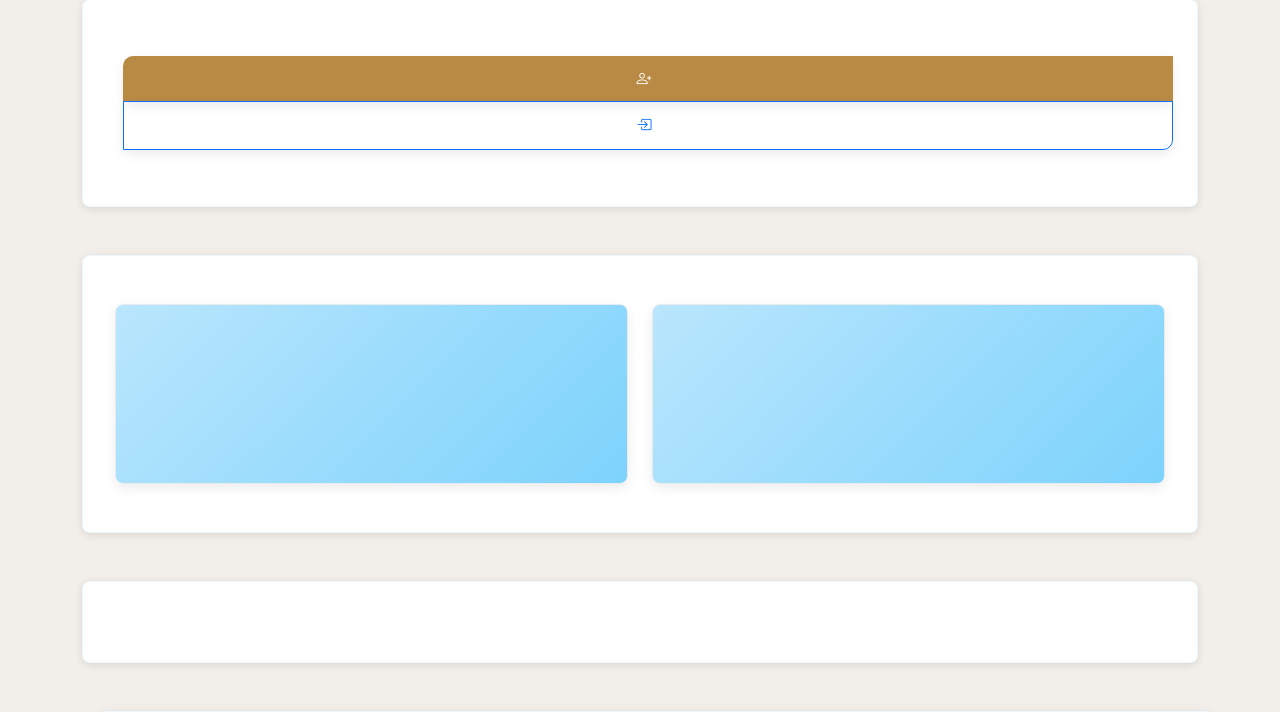
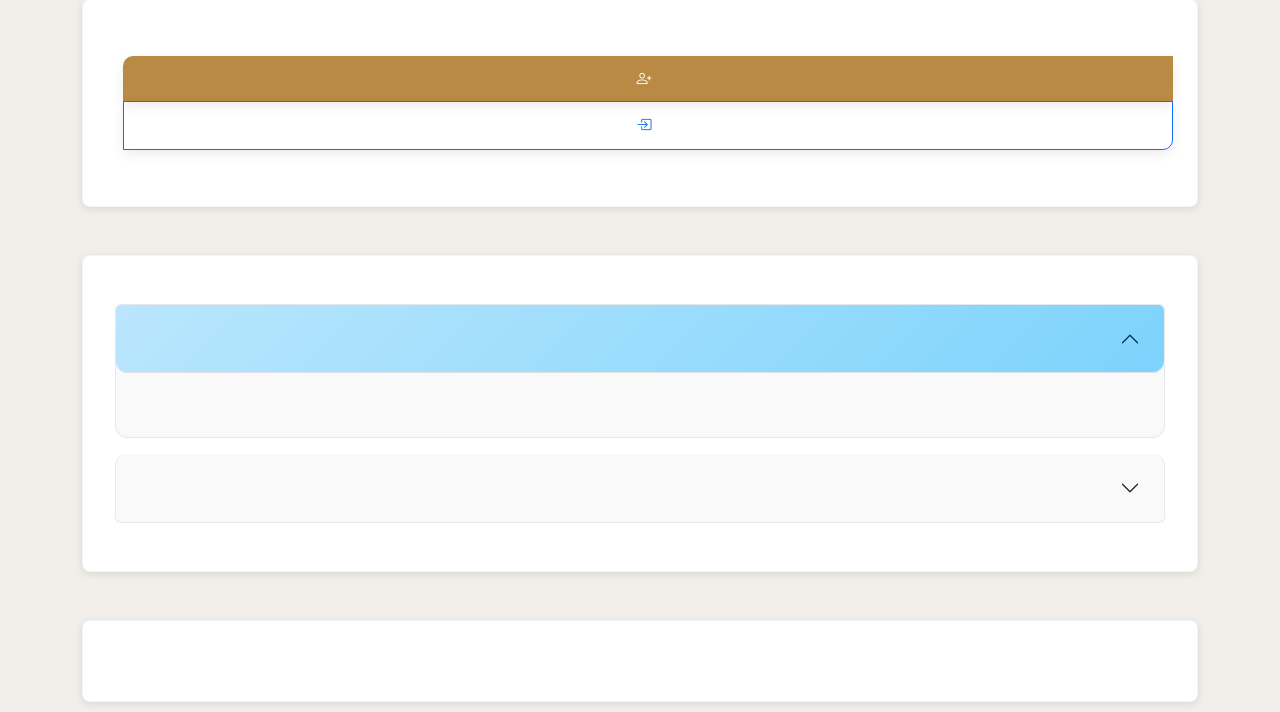
Before and after one commit to ficore-africa/TRADERS_AND_STARTUPS, a Flask app: template ficore_labs/templates/general/landingpage.html in a window 1280 px wide. Shown: the part 222-934 px from the top of the page. Run offline with Flask 3, Linux system fonts and the light colour scheme; the template is opened without the code that fills it: most values are stand-ins (such as "Sample title", 1, 10 or a date in 2020); one stand-in notice (Sample message) is shown; parts of the project's set-up code (start-up, migrations or seed data) failed here and were passed over; some libraries are stand-ins or nearby versions.

Commit message:
Update landingpage.html

```diff
--- a/ficore_labs/templates/general/landingpage.html
+++ b/ficore_labs/templates/general/landingpage.html
@@ -21,26 +21,34 @@
     <div class="section-card mt-5">
         <h3 class="section-title">{{ t('general_who_we_serve', default='Who We Serve') | e }}</h3>
         <p class="text-muted">{{ t('general_who_we_serve_desc', default='Ficore Africa empowers individuals, businesses, and agents with tailored financial tools.') | e }}</p>
-        <div class="row">
-            <div class="col-md-6">
+        <div class="accordion" id="whoWeServeAccordion">
+            <div class="accordion-item">
+                <h3 class="accordion-header" id="businessOwners">
+                    <button class="accordion-button" type="button" data-bs-toggle="collapse" data-bs-target="#collapseBusinessOwners" aria-expanded="true" aria-controls="collapseBusinessOwners">
+                        {{ t('general_trader', default='Business Owners') | e }}
+                    </button>
+                </h3>
+                <div id="collapseBusinessOwners" class="accordion-collapse collapse show" aria-labelledby="businessOwners" data-bs-parent="#whoWeServeAccordion">
+                    <div class="accordion-body">
                         <a href="{{ url_for('users.signup') }}" class="tool-card-link">
-                    <div class="card mb-3">
-                        <div class="card-body">
-                            <h5>{{ t('general_trader', default='Business Owners') | e }}</h5>
                             <p>{{ t('general_trader_desc', default='Streamline debtors, creditors, and financial reports.') | e }}</p>
+                        </a>
                     </div>
                 </div>
+            </div>
+            <div class="accordion-item">
+                <h3 class="accordion-header" id="startups">
+                    <button class="accordion-button collapsed" type="button" data-bs-toggle="collapse" data-bs-target="#collapseStartups" aria-expanded="false" aria-controls="collapseStartups">
+                        {{ t('general_startup', default='Startups') | e }}
+                    </button>
+                </h3>
+                <div id="collapseStartups" class="accordion-collapse collapse" aria-labelledby="startups" data-bs-parent="#whoWeServeAccordion">
+                    <div class="accordion-body">
+                        <a href="{{ url_for('users.signup') }}" class="tool-card-link">
+                            <p>{{ t('general_startup_desc', default='Track funds, forecast scenarios, and generate investor reports.') | e }}</p>
                         </a>
                     </div>
-            <div class="col-md-6">
-                <a href="{{ url_for('users.signup') }}" class="tool-card-link">
-                    <div class="card mb-3">
-                        <div class="card-body">
-                            <h5>{{ t('general_startup', default='Startups') | e }}</h5>
-                            <p>{{ t('general_startup_desc', default='Track funds, forecast scenarios, and generate investor reports.') | e }}</p>
                 </div>
-                    </div>
-                </a>
             </div>
         </div>
     </div>
@@ -51,10 +59,18 @@
         <p class="text-muted">{{ t('general_tools_desc', default='Powerful tools to manage your finances effectively.') | e }}</p>
         {% if explore_features_for_template %}
             {% set categories = ['Business', 'Startup'] %}
+            <div class="accordion" id="exploreToolsAccordion">
                 {% for category in categories %}
                     {% set category_tools = explore_features_for_template | selectattr('category', 'equalto', category) | list %}
                     {% if category_tools %}
-                    <h4>{{ t('general_' + category | lower + '_tools', default=category + ' Tools') | e }}</h4>
+                        <div class="accordion-item">
+                            <h3 class="accordion-header" id="tools{{ category }}">
+                                <button class="accordion-button collapsed" type="button" data-bs-toggle="collapse" data-bs-target="#collapseTools{{ category }}" aria-expanded="false" aria-controls="collapseTools{{ category }}">
+                                    {{ t('general_' + category | lower + '_tools', default=category + ' Tools') | e }}
+                                </button>
+                            </h3>
+                            <div id="collapseTools{{ category }}" class="accordion-collapse collapse" aria-labelledby="tools{{ category }}" data-bs-parent="#exploreToolsAccordion">
+                                <div class="accordion-body">
                                     <div class="row">
                                         {% for tool in category_tools %}
                                             <div class="col-md-4 mb-3">
@@ -69,8 +85,12 @@
                                             </div>
                                         {% endfor %}
                                     </div>
+                                </div>
+                            </div>
+                        </div>
                     {% endif %}
                 {% endfor %}
+            </div>
             {% if not categories %}
                 <p class="text-muted">{{ t('general_no_tools_available', default='No tools available at the moment.') | e }}</p>
             {% endif %}
```
Lines whose indentation alone changed are shown as unchanged.
